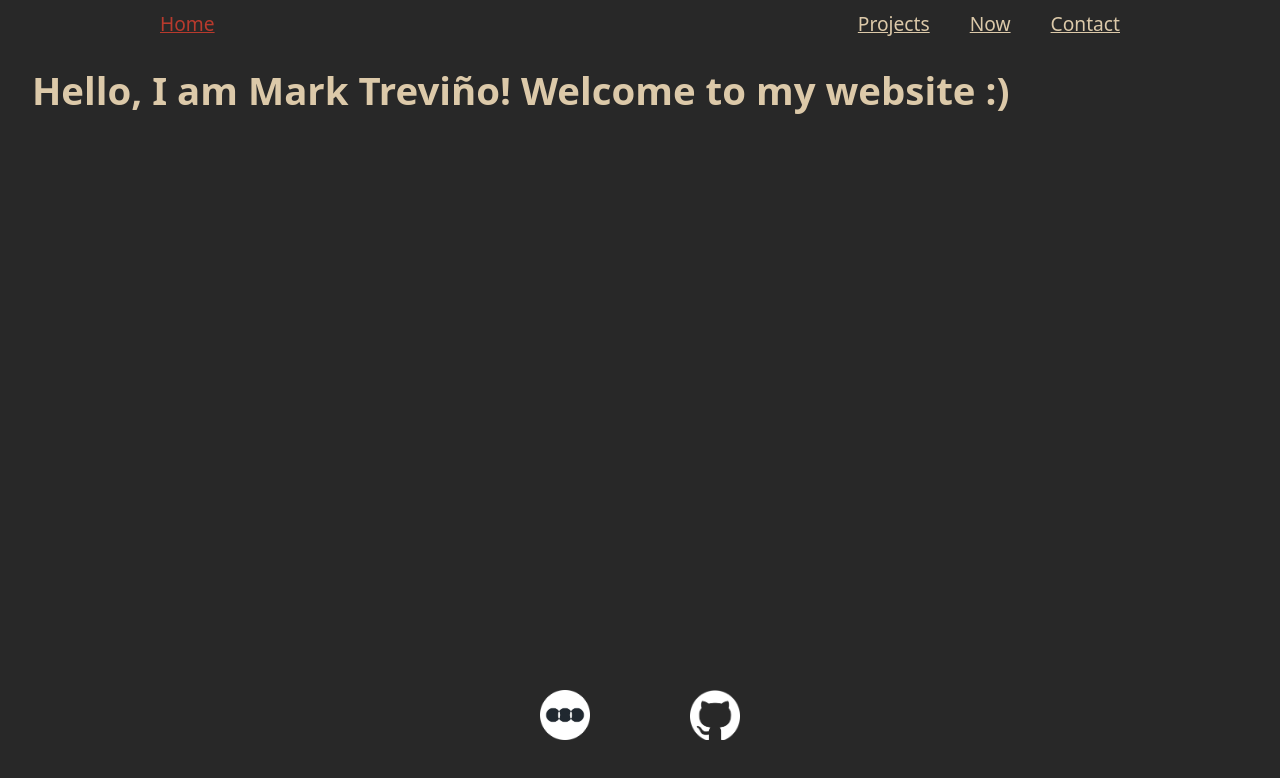
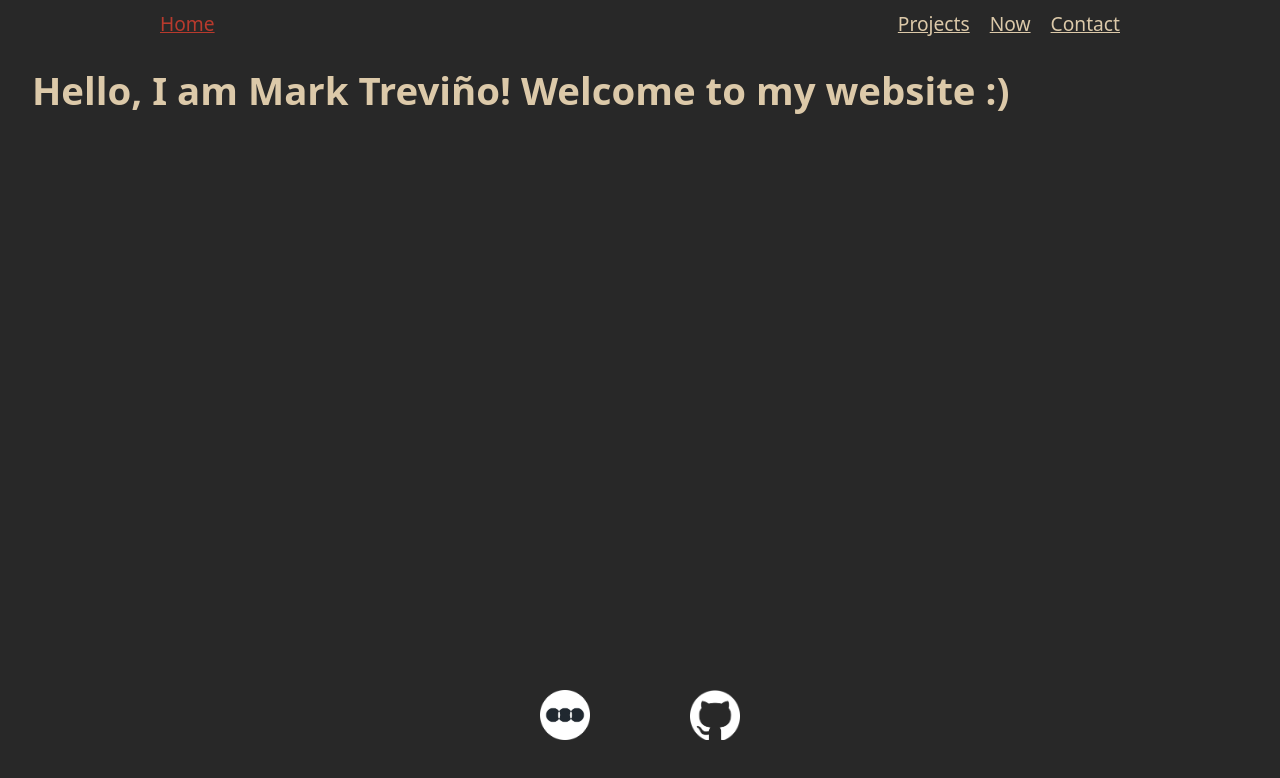
Before and after one commit to matrev/personal-website, a Next.js app: page / in a window 1280 px wide. Shown: the top 778 px of the page. Built offline with nearby package versions, Linux system fonts and the light colour scheme.

Commit message:
fixing spacing and styling for project slug pages

```diff
--- a/src/components/navbar.tsx
+++ b/src/components/navbar.tsx
@@ -7,7 +7,10 @@ export default function Navbar() {
   return <header>
       <Link href="/" className={pathname === "/" ? 'selectedLink' : 'navLink'}>Home</Link>
       <div className="pageNameNav">
-          <Link href="/projects" className={pathname === "/projects" ? 'selectedLink': 'navLink'}>Projects</Link>
+          <Link
+            href="/projects"
+            className={pathname.startsWith('/projects') ? 'selectedLink' : 'navLink'}
+          >Projects</Link>
           <Link href="/now" className={pathname === "/now" ? 'selectedLink' : 'navLink'}>Now</Link>
           <Link href="/contact" className={pathname === "/contact" ? 'selectedLink' : 'navLink'}>Contact</Link>
       </div>
--- a/src/pages/now.tsx
+++ b/src/pages/now.tsx
@@ -28,7 +28,7 @@ export default function Now({
 
   return (
   <>
-    <h1>This is what I'm doing right about <a href="https://www.nownownow.com/about" target="_blank" rel='noopener noreferrer'>/now</a></h1>
+    <h1>This is what I'm up to right about <a href="https://www.nownownow.com/about" target="_blank" rel='noopener noreferrer'>/now</a></h1>
     <br />
     <h2>{latestNowPost?.data.title}</h2>
     <p>{latestNowPost?.data.date}</p>
--- a/src/styles/global.css
+++ b/src/styles/global.css
@@ -59,13 +59,15 @@ a:hover, .selectedLink {
 
 .pageNameNav {
   display: flex;
-  gap: 40px;
+  gap: 20px;
 }
 
 
 header {
   margin-top: 10px;
   height: 5vh;
+  display: flex;
+  gap: 40px;
   margin-right: 10vw;
   margin-left: 10vw;
 }
```
